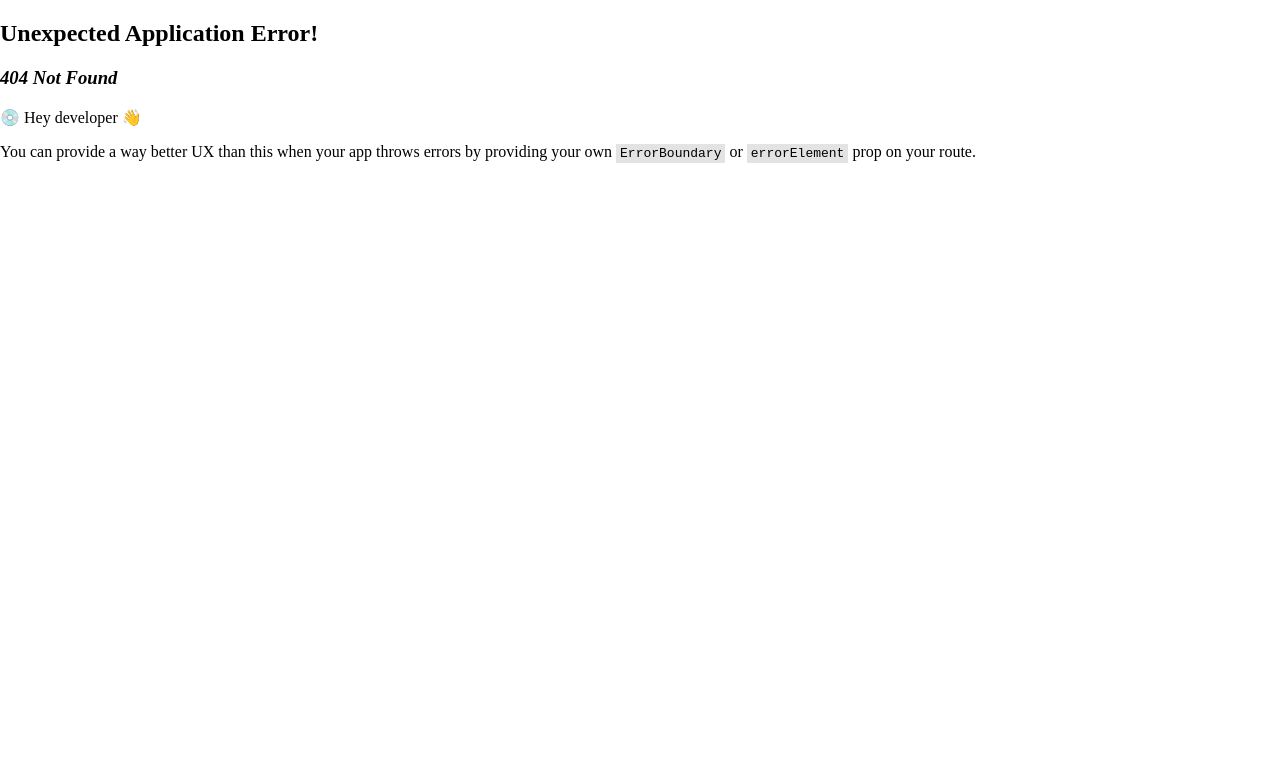
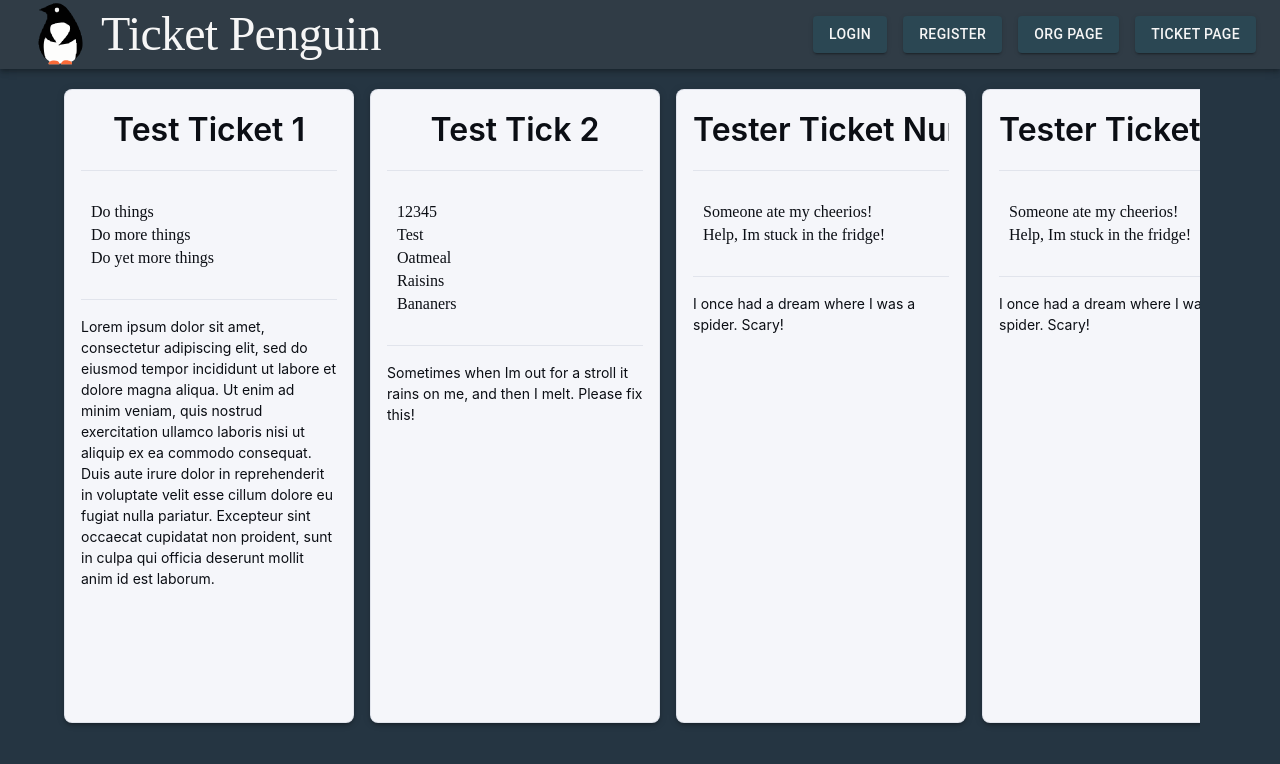
Before and after one commit to Devature/penguin-client, a React (Vite) app: page /tickets in a window 1280 px wide. Before the commit this address had no page. Shown: the top 764 px of the page. Built offline with nearby package versions, Linux system fonts and the light colour scheme; a web font is replaced by a local one.

Commit message:
Ticket Page
Added ticket cards and a ticket page, customized the stylings on all and made sure it works as intended

```diff
--- a/src/components/AppBar.tsx
+++ b/src/components/AppBar.tsx
@@ -14,7 +14,10 @@ import MenuItem from '@mui/material/MenuItem';
 import { Stack } from '@mui/material';
 import { useAuth } from '../util/auth/useAuth';
 import PenguinIcon from '../assets/penguins/penguin-icon.tsx';
-import {useSignUpNavigation, useLoginNavigation, useOrganizationNavigation} from '../util/hooks/navigationUtilities.ts';
+import {useSignUpNavigation,
+        useLoginNavigation,
+        useOrganizationNavigation,
+        useTicketPageNavigation} from '../util/hooks/navigationUtilities.ts';
 
 
 const pages = ['Projects', 'Tickets'];
@@ -48,6 +51,7 @@ function ResponsiveAppBar() {
     /** Navigate to login page */
     const navigateToLogin  = useLoginNavigation();
     const navigateToUserOrg  = useOrganizationNavigation();
+    const navigateToTicketPage = useTicketPageNavigation();
 
 
     {/* We're grabbing the function for navigating to the signup page by calling the hook
@@ -251,8 +255,13 @@ function ResponsiveAppBar() {
                             </Button>
 
                             <Button onClick={navigateToUserOrg}>
-                                TEST
+                                ORG PAGE
                             </Button>
+
+                            <Button onClick={navigateToTicketPage}>
+                                TICKET PAGE
+                            </Button>
+
                         </Stack>
                     )}
                 </Toolbar>
--- a/src/components/ticketpage/TicketCard.tsx
+++ b/src/components/ticketpage/TicketCard.tsx
@@ -1,11 +1,13 @@
-import { Card as MuiCard, Button, Typography, Divider } from '@mui/material';
+{/*  TODO: Fetch ticket ID from backend and add TicketID to here */}
+
+import { Card as MuiCard, Button, Typography, Divider, TextField } from '@mui/material';
 import { styled } from '@mui/material/styles';
 import AppTheme from '../../assets/template-themes/AppTheme';
 
+/* The issueList is a simple array of strings that will be turned into a bullet list
+      This data structure may have to be changed depending on how the data is handled on the backend*/
 interface TicketProps {
   ticketName: string;
-  {/* This is an array of strings holding the issues to be turned into a list
-      This data structure may have to be changed depending on how the data is handled on the backend*/}
   issueList: string[];
   issueDetails: string;
 }
@@ -46,59 +48,98 @@ export default function TicketCard({
           padding: 2,
           maxWidth: '20vw',
           width: '100%',
-          height: '50vh'
+          height: '75vh',
           boxShadow: 3,
           textAlign: 'center',
           justifyContent: 'center',
+          display: 'flex', //allow the card to flex
+          flexDirection: 'column', //items stacked vertically
         }}
       >
-        {/* Display ticket name */}
+        {/* Display ticket name
+            I can't get longer names like the third test ticket to properly shrink  -- Aaron*/}
+
+
         <Typography
           component="h1"
           variant="h4"
           sx={{
-            width: '100%',
-            fontSize: 'clamp(2rem, 10vw, 2.15rem)',
+            maxWidth: '100%',
+            fontSize: 'clamp(1rem, 8vw, 2rem)',
             textAlign: 'center',
+            whiteSpace: 'nowrap',
+            overflow: 'hidden',
+            textOverflow: 'clip',
           }}
         >
           {ticketName}
         </Typography>
 
-            {/* This adds a horizontal line on the component to divide the sections -- Aaron */}
-            <Divider />
-
-        {/* Display ticket issues as a list */}
+        {/* TEST CODE -- TRANSFORMATION DIDN'T WORK, NOT SURE HOW TO PROPERLY SCALE THE TEXT -- AARON
         <Typography
                   component="h1"
                   variant="h4"
                   sx={{
-            width: '100%',
-            fontSize: 'clamp(1rem, 4vw, 1rem)',
+                    maxWidth: '100%',
+                    fontSize: '2rem',
                     textAlign: 'center',
+                    whiteSpace: 'nowrap',
+                    overflow: 'hidden',
+                    textOverflow: 'clip',
+                    display: 'block',
+                    margin: 0,
+                    padding: 0,
+                    transform: 'scale(1)', //trying to transform the text to fit
+                    transformOrigin: 'center', //define where the scaling occurs from
+                    transition: 'transform 0.2s ease-in-out',
+                    '@media (max-width: 600px)': {
+                        transform: 'scale(0.7)'
+                        },
                   }}
                 >
-          {organizationTitle}
+                  {ticketName}
                 </Typography>
+                */}
 
-        {/* Button to navigate to the organization's site */}
-        <Button
-          fullWidth
-          variant="contained"
-          onClick={goToOrgSite}
-          sx={{ justifyContent: 'center', alignItems: 'center' }}
-        >
-          Go To{' '}
-          <span
+            {/* This adds a horizontal line on the component to divide the sections -- Aaron */}
+            <Divider />
+        {/* Display ticket issues as a list -- this is now a div to allow it to grow to the divider*/}
+        <div
             style={{
-              fontWeight: 'bold',
-              fontSize: '15px',
-              marginLeft: '6px',
+                overflowY: 'auto', //this allows the list to scroll if it overflows -- do we want this?
                 }}
         >
-            {organizationName}
-          </span>
-        </Button>
+              <ul style ={{listStyleType: 'disc', paddingLeft: '10px', textAlign: 'left'}}>
+              {/* Map the array to the list */}
+                {issueList.map((issue, index) => (
+                    <li key={index} style={{marginBottom: '5px'}}>
+                        {issue}
+                    </li>
+                    ))}
+              </ul>
+        </div>
+
+
+        {/* Divider for the 3rd section */}
+        <Divider />
+
+
+        {/* the first three attributes here are space separated, as this is how JSX props are passed
+            We're encasing this in a div same as above*/}
+
+
+        <div style={{ flexGrow: 1 }}>
+            <Typography
+                sx={{
+                    marginBottom: 2,
+                    wordWrap: 'break-word',
+                    whiteSpace: 'pre-wrap',
+                    textAlign: 'left',
+                    }}
+            >
+                {issueDetails}
+            </Typography>
+        </div>
       </Card>
     </AppTheme>
   );
--- a/src/pages/TicketPage.tsx
+++ b/src/pages/TicketPage.tsx
@@ -0,0 +1,68 @@
+{/* TODO: Change the index of tickets to use a ticket ID system, pulled from the backend */}
+{/* The xs, sm, md signifiers in the grid are how the layout should be displayed on different sized devices
+    MUI defines xs as <600px wide, 600px< sm <900px, and 900px<md<1200px
+    MUI uses a 12 column grid layout, so this is the # of columns an item should span given the screen width
+    -- Aaron*/}
+
+
+import React from 'react';
+import {Grid, Container} from '@mui/material';
+import TicketCard from '../components/ticketpage/TicketCard';
+
+const TicketsPage = () => {
+    const tickets = [
+        {ticketName: 'Test Ticket 1', issueList: ['Do things', 'Do more things', 'Do yet more things'],
+            issueDetails: 'Lorem ipsum dolor sit amet, consectetur adipiscing elit, sed do eiusmod tempor incididunt ut labore et dolore magna aliqua. Ut enim ad minim veniam, quis nostrud exercitation ullamco laboris nisi ut aliquip ex ea commodo consequat. Duis aute irure dolor in reprehenderit in voluptate velit esse cillum dolore eu fugiat nulla pariatur. Excepteur sint occaecat cupidatat non proident, sunt in culpa qui officia deserunt mollit anim id est laborum.'},
+        {ticketName: 'Test Tick 2', issueList: ['12345', 'Test', 'Oatmeal', 'Raisins', 'Bananers'],
+            issueDetails: 'Sometimes when Im out for a stroll it rains on me, and then I melt. Please fix this!'
+            },
+        {ticketName: 'Tester Ticket Numero Dos', issueList: ['Someone ate my cheerios!', 'Help, Im stuck in the fridge!'],
+            issueDetails: 'I once had a dream where I was a spider. Scary!'},
+        {ticketName: 'Tester Ticket Numero Dos', issueList: ['Someone ate my cheerios!', 'Help, Im stuck in the fridge!'],
+                    issueDetails: 'I once had a dream where I was a spider. Scary!'},
+        {ticketName: 'Tester Ticket Numero Dos', issueList: ['Someone ate my cheerios!', 'Help, Im stuck in the fridge!'],
+                    issueDetails: 'I once had a dream where I was a spider. Scary!'},
+        ];
+
+
+    return (
+        <Container>
+            <Grid container
+                spacing={2}
+                justifyContent="left"
+                sx={{
+                    display: 'flex',
+                    flexWrap: 'nowrap', //this prevents tickets from wrapping, meaning they scroll instead
+                    overflowX: 'auto', //enables scrolling horizontally
+                    maxWidth: '100%',
+                    paddingBottom: '10px',
+                    paddingTop: '20px',
+                    //scrollbar styling
+                    '&::-webkit-scrollbar': {
+                              height: '2vh',  // Sets the height of the horizontal scrollbar
+                            },
+                            '&::-webkit-scrollbar-thumb': {
+                              background: 'rgba(0, 0, 0, 0.3)',  // Scrollbar thumb color
+                              borderRadius: '4px',  // Rounded corners for the thumb
+                              border: '2px solid transparent',  // Adding border around the thumb
+                              backgroundClip: 'content-box',  // Adds a space around the thumb for a border effect
+                            },
+                            '&::-webkit-scrollbar-track': {
+                              background: '#f1f1f1',  // Scrollbar track background color
+                              borderRadius: '4px',  // Rounded corners for the track
+                            },
+                            '&::-webkit-scrollbar-button': {
+                              display: 'none',  // Hide the scrollbar buttons (if any)
+                            },
+                    }}>
+                    {tickets.map((ticket, index) => (
+                       <Grid item xs={12} sm={6} md={4} key={index}>
+                            <TicketCard ticketName={ticket.ticketName} issueList={ticket.issueList} issueDetails={ticket.issueDetails} />
+                       </Grid>
+                        ))}
+            </Grid>
+        </Container>
+        );
+    };
+
+export default TicketsPage;
--- a/src/pages/UserOrganization.tsx
+++ b/src/pages/UserOrganization.tsx
@@ -6,6 +6,7 @@ import {
 } from '@mui/material';
 import AppTheme from '../assets/template-themes/AppTheme';
 import OrganizationCard from '../components/organizationpage/OrganizationCard';
+import { useTicketPageNavigation } from '../util/hooks/navigationUtilities';
 
 export default function UserOrganization(props: { disableCustomTheme?: boolean }) {
 
@@ -29,8 +30,8 @@ export default function UserOrganization(props: { disableCustomTheme?: boolean }
                 padding:2,
             }}>
                 <OrganizationCard
-                    organizationName={'Devature'}
-                    organizationTitle={'Software Developer'}
+                    organizationName={'Test Org'}
+                    organizationTitle={'Caveman'}
                     organizationURL={'https://www.google.com'}
                 />
                 <OrganizationCard
--- a/src/routes.tsx
+++ b/src/routes.tsx
@@ -1,4 +1,6 @@
 // routes.tsx
+
+{/* TODO: Add routing for ticketpage */}
 import { createBrowserRouter } from 'react-router-dom';
 import Index from './pages/Index';
 import ApiTest from './pages/ApiTest';
@@ -7,6 +9,7 @@ import SignIn from './pages/SignIn'; //this imports the SignIn function from the
 import Layout from './components/Layout';  // Import the Layout component
 import SignUp from './pages/SignUp';
 import UserOrgs from './pages/UserOrganization';
+import TicketPage from './pages/TicketPage';
 
 //this gets used by app.tsx
 export const router = createBrowserRouter([
@@ -25,6 +28,7 @@ export const router = createBrowserRouter([
             { path: '/signin', element: <SignIn /> },
             { path: '/register', element: <SignUp /> },
             { path: '/userorgs', element: <UserOrgs />},
+            { path: '/tickets', element: <TicketPage />},
         ],
     },
 ]);
--- a/src/util/hooks/navigationUtilities.ts
+++ b/src/util/hooks/navigationUtilities.ts
@@ -21,6 +21,14 @@ export const useSignUpNavigation = (): (() => void) => {
     };
 };
 
+export const useTicketPageNavigation = (): (() => void) => {
+    const navigate: NavigateFunction = useNavigate();
+
+    return () => {
+        navigate('/tickets');
+    };
+};
+
 /** Same as the sign up navigation function but navigates to the login page */
 export const useLoginNavigation = (): (() => void) => {
     const navigate: NavigateFunction = useNavigate();
```
Also changed, not shown: src/components/organizationpage/OrganizationCard.tsx (line endings or trailing spaces). Lines whose indentation alone changed are shown as unchanged.
